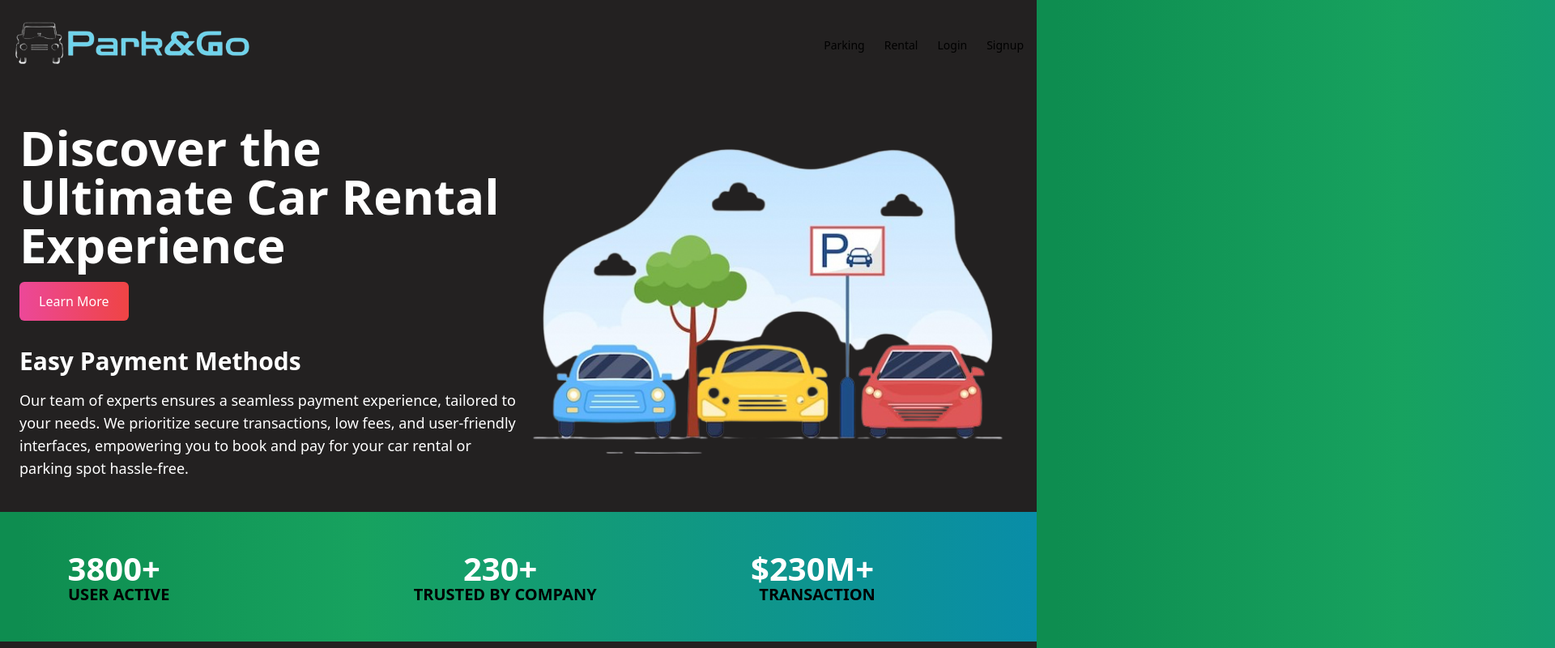
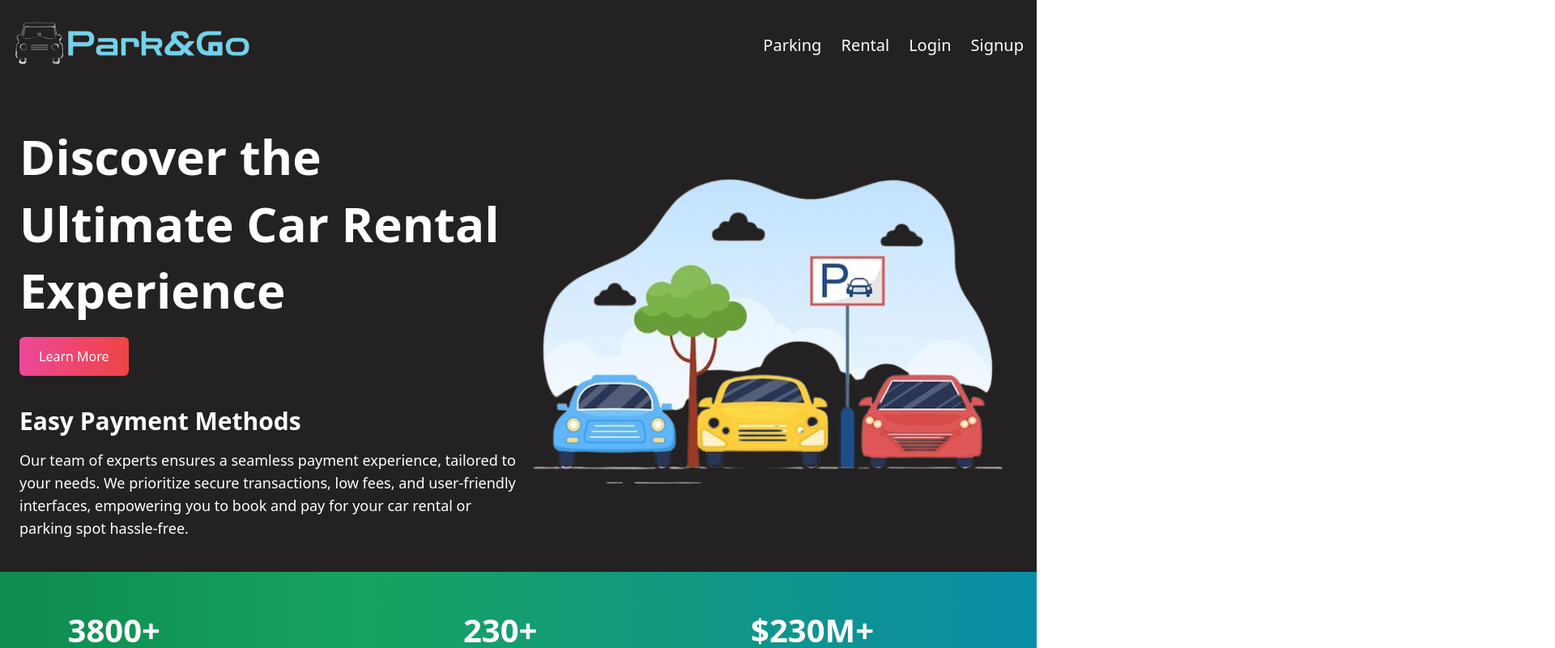
Before and after one commit to harshb1510/Electrothon, a React (Vite) app in the folder client/: page / in a window 1280 px wide. Shown: the top 800 px of the page at 81% size, 1920 px wide, since content can reach past the window. Built offline with nearby package versions, Linux system fonts and the light colour scheme.

Commit message:
styles changed

```diff
--- a/client/src/Components/Buisness.jsx
+++ b/client/src/Components/Buisness.jsx
@@ -60,7 +60,7 @@ const FeatureCard = ({ icon, title, content, index }) => (
       <img src={icon} alt="star" className="w-[50%] h-[50%] object-contain" />
     </div>
     <div className="flex-1 flex flex-col ml-3">
-      <h4 className="font-poppins font-semibold text-white text-[23px] leading-[23.4px] mb-1">
+      <h4 className="font-poppins font-semibold text-white text-[23px] leading-[26.4px] mb-1">
         {title}
       </h4>
     </div>
--- a/client/src/Components/Hero.jsx
+++ b/client/src/Components/Hero.jsx
@@ -7,7 +7,7 @@ const Hero = () => {
     <section id='home' className="flex justify-between items-center px-6 py-10 bg-[#232121]">
       <div className="flex flex-col flex-1">
         <div className="mb-8">
-          <h1 className="font-poppins font-semibold text-4xl md:text-6xl text-white leading-snug">
+          <h1 className="font-poppins font-semibold  text-6xl text-white leading-snug">
             Discover the <br className="sm:hidden" />
             <span className="text-gradient">Ultimate </span>
             Car Rental Experience
--- a/client/src/Components/Navbar.jsx
+++ b/client/src/Components/Navbar.jsx
@@ -14,32 +14,32 @@ export default function Navbar() {
 
   return (
     <div>
-     <nav class="bg-[#232121]">
-        <div class="flex flex-wrap justify-between items-center mx-auto max-w-screen-xl p-4">
+     <nav class="bg-[#232121] text-white">
+        <div class="flex flex-wrap justify-between items-center mx-auto max-w-screen-xl p-4 text-white">
             <Link href="https://flowbite.com" class="flex items-center space-x-3 rtl:space-x-reverse">
                 <img src={logo} className="h-20 w-[300px]" alt="Flowbite Logo" />
             </Link>
           <div className="flex items-center space-x-6 rtl:space-x-reverse">
-            <a
+            <Link
               href="#"
-              className="text-sm text-black cursor-pointer hover:underline"
+              className="text-[20px]  cursor-pointer hover:underline"
             >
               Parking
-            </a>
-            <a
+            </Link>
+            <Link
               href="#"
-              className="text-sm text-black cursor-pointer hover:underline"
+              className="text-[20px]  cursor-pointer hover:underline"
             >
               Rental
-            </a>
+            </Link>
             {isLoggedIn ? (
               <>
-                <span className="text-sm text-black cursor-pointer hover:underline">
+                <span className="text-[20px]  cursor-pointer hover:underline">
                   Hii !! {user && user.userName ? user.userName : ""}
                 </span>{" "}
                 <button
                   onClick={handleLogout}
-                  className="text-sm text-black cursor-pointer hover:underline"
+                  className="text-[20px]  cursor-pointer hover:underline"
                 >
                   Logout
                 </button>
@@ -48,13 +48,13 @@ export default function Navbar() {
               <>
                 <Link
                   to="/login"
-                  className="text-sm text-black cursor-pointer hover:underline"
+                  className="text-[20px]  cursor-pointer hover:underline"
                 >
                   Login
                 </Link>
                 <Link
                   to="/signup"
-                  className="text-sm text-black cursor-pointer hover:underline"
+                  className="text-[20px]  cursor-pointer hover:underline"
                 >
                   Signup
                 </Link>
--- a/client/src/Components/Stats.jsx
+++ b/client/src/Components/Stats.jsx
@@ -22,8 +22,8 @@ const Stats = () => (
   <section className={`flex flex-row flex-wrap mt-6 mb-6`}>
     {stats.map((stat)=>(
       <div key={stat.id} className={`flex-1 grid justify-start  content-center flex-row p-6 text-center ml-12`}>
-        <h4 className='font-poppins font-semibold text-[40px] text-center  leading-[43px] text-white'>{stat.value}</h4>
-        <p className='font-poppins font-semibold text-[20px]  leading-[21px] text-gradient uppercase ml-3'>{stat.title}</p>
+        <h4 className='font-poppins font-semibold text-[40px] text-center  leading-[48px] text-white'>{stat.value}</h4>
+        <p className='font-poppins font-semibold text-[20px]  leading-[25px] text-gradient uppercase ml-3'>{stat.title}</p>
       </div>
     ))}
   </section>
--- a/client/src/Components/Testimonials.jsx
+++ b/client/src/Components/Testimonials.jsx
@@ -56,7 +56,7 @@ const Testimonials = () => (
         What People are  saying about us
       </h2>
     </div>
-    <div className="flex flex-wrap sm:justify-start justify-center pl-5 pt-5 w-full relative z-[1]">
+    <div className="flex flex-wrap sm:justify-start justify-center pl-1 pt-5 w-full relative z-[1]">
       {feedback.map((card) => <FeedbackCard key={card.id} {...card} />)}
     </div>
   </section>
--- a/client/src/Pages/RentForm.jsx
+++ b/client/src/Pages/RentForm.jsx
@@ -7,9 +7,9 @@ export default function RentForm() {
   const [image2, setImage2] = useState("");
   const [location, setLocation] = useState("");
   const [kms, setKms] = useState("");
-const [hourlyRate, setHourlyRate] = useState("");
-const [dailyRate, setDailyRate] = useState("");
-const [availableTill, setAvailableTill] = useState("");
+  const [hourlyRate, setHourlyRate] = useState("");
+  const [dailyRate, setDailyRate] = useState("");
+  const [availableTill, setAvailableTill] = useState("");
   const [url1, setUrl1] = useState(null);
     const [url2, setUrl2] = useState(null);
 
--- a/client/src/index.css
+++ b/client/src/index.css
@@ -1,6 +1,15 @@
 @tailwind base;
 @tailwind components;
 @tailwind utilities;
+*{
+  margin: 0;
+  padding: 0;
+  box-sizing: border-box;
+  overflow-x: hidden;
+}
+.link{
+  text-decoration: none;
+}
 body{
   background:linear-gradient(90deg, rgb(14, 141, 80) 2%, rgb(23, 162, 95) 35%, rgb(9, 141, 168) 100%);
 }
```
